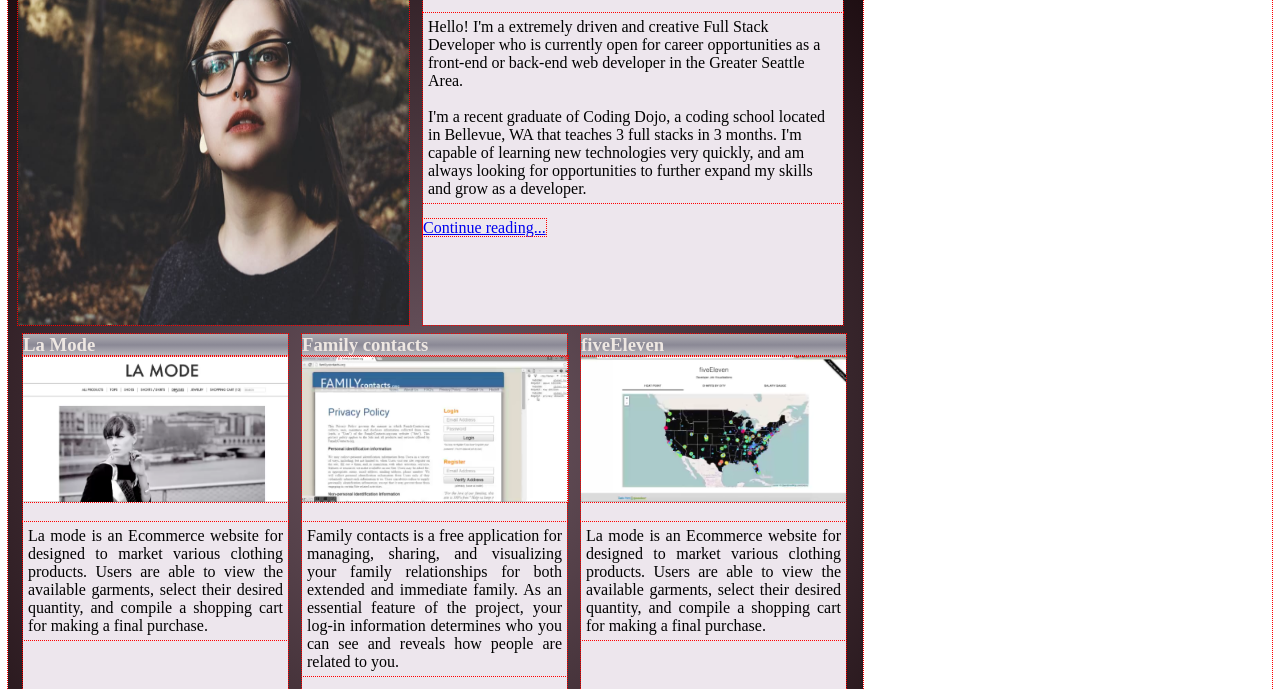
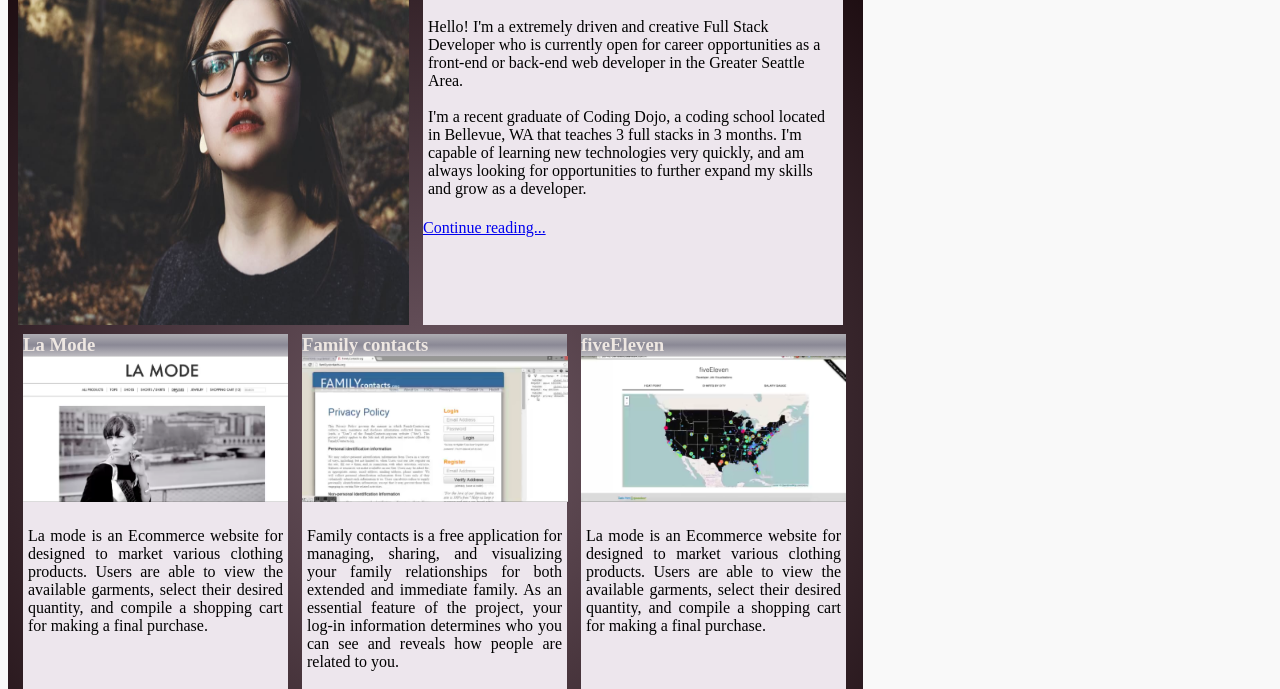
Before and after one commit to ja-alvarez/Pythontalentodigital2020, a plain HTML site: page 02. CSS/Portafolio - Jayne/JayneDoe.html in a window 1280 px wide. Shown: the part 103-792 px from the top of the page. Drawn offline with Linux system fonts and the light colour scheme.

Commit message:
Jayne doe - css

```diff
--- a/02. CSS/Portafolio - Jayne/JayneDoe.css
+++ b/02. CSS/Portafolio - Jayne/JayneDoe.css
@@ -1,8 +1,6 @@
-* {
-    outline: 1px dotted red;
-}
+/* * {outline: 1px dotted red;} */
 
-#body / {
+#body {
     background-color: #f9f9f9;
 }
 
```
